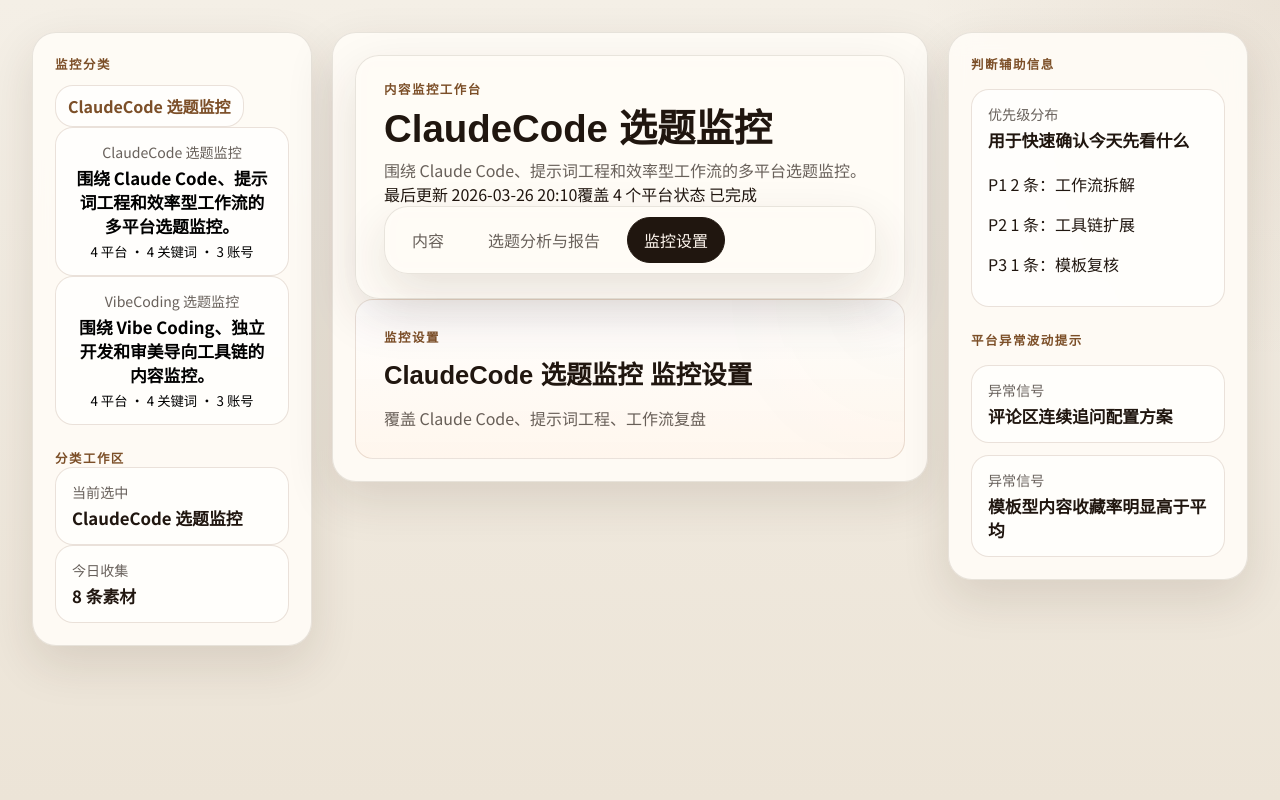
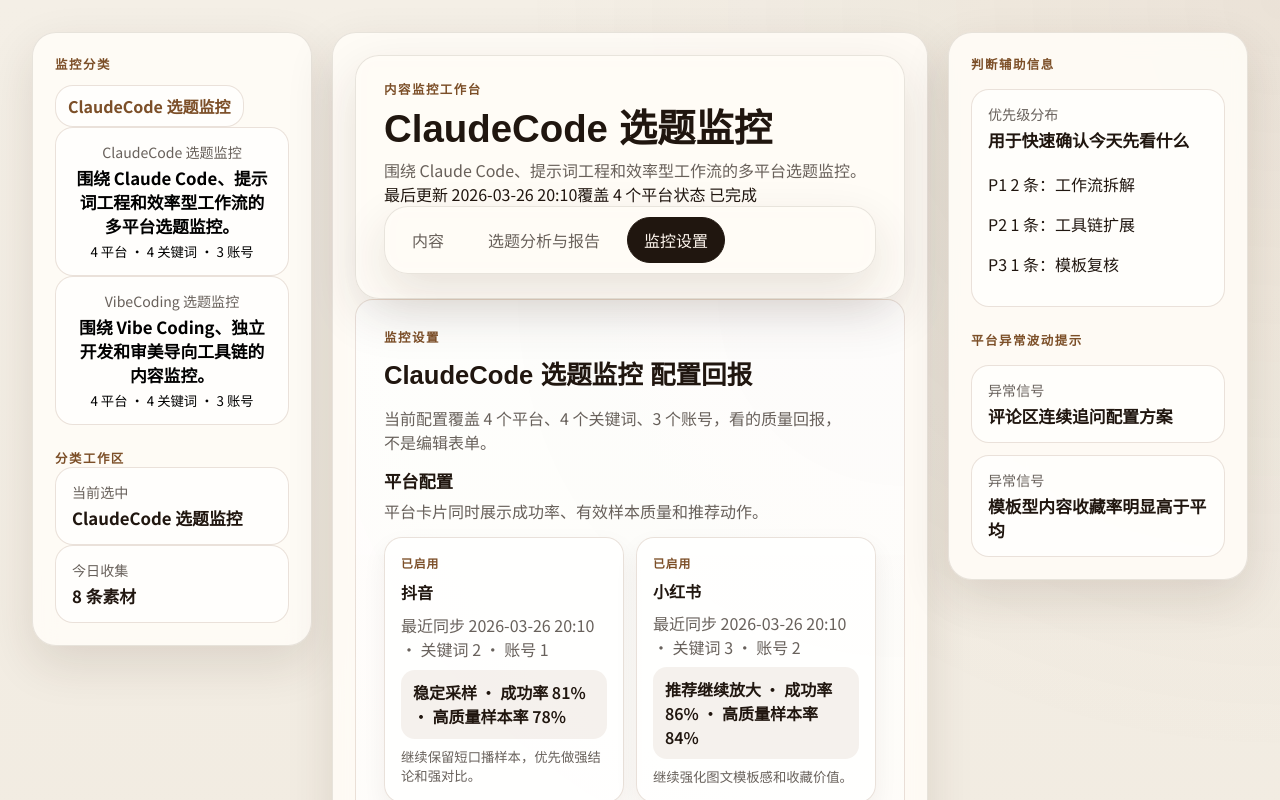
Before and after one commit to Selina2025-alt/Agent-Content-Factory, a Next.js app in the folder 数据采集与选题分析agent/: page / in a window 1280 px wide. Both pictures are taken after a click on the tab "监控设置". Shown: the top 800 px of the page. Built offline with nearby package versions, Linux system fonts and the light colour scheme.

Commit message:
Add monitored settings tab with quality feedback

```diff
--- a/数据采集与选题分析agent/src/app/globals.css
+++ b/数据采集与选题分析agent/src/app/globals.css
@@ -191,6 +191,92 @@
   max-width: 52ch;
 }
 
+.workbench-shell__settings-grid {
+  display: grid;
+  gap: 22px;
+}
+
+.workbench-shell__settings-section {
+  display: grid;
+  gap: 14px;
+}
+
+.workbench-shell__settings-section-header {
+  display: flex;
+  align-items: start;
+  justify-content: space-between;
+  gap: 12px;
+  flex-wrap: wrap;
+}
+
+.workbench-shell__settings-section-header h3 {
+  margin: 0 0 6px;
+  font-size: 1.08rem;
+}
+
+.workbench-shell__settings-section-header p {
+  margin: 0;
+  color: var(--muted);
+}
+
+.workbench-shell__settings-card-grid {
+  display: grid;
+  grid-template-columns: repeat(auto-fit, minmax(220px, 1fr));
+  gap: 12px;
+}
+
+.workbench-shell__settings-card {
+  display: grid;
+  gap: 8px;
+  min-height: 100%;
+  padding: 16px;
+  border: 1px solid rgba(124, 79, 40, 0.16);
+  border-radius: 18px;
+  background: rgba(255, 255, 255, 0.72);
+  box-shadow: 0 10px 24px rgba(58, 37, 20, 0.06);
+}
+
+.workbench-shell__settings-card strong {
+  font-size: 1rem;
+}
+
+.workbench-shell__settings-card p,
+.workbench-shell__settings-card small {
+  margin: 0;
+  color: var(--muted);
+}
+
+.workbench-shell__settings-card-eyebrow {
+  color: var(--accent);
+  text-transform: uppercase;
+  letter-spacing: 0.08em;
+  font-size: 0.74rem;
+  font-weight: 700;
+}
+
+.workbench-shell__settings-card-feedback {
+  padding: 10px 12px;
+  border-radius: 14px;
+  background: rgba(124, 79, 40, 0.08);
+  color: var(--ink);
+  font-weight: 600;
+}
+
+.workbench-shell__settings-card-actions {
+  display: flex;
+  gap: 8px;
+  flex-wrap: wrap;
+}
+
+.workbench-shell__action-button {
+  border: 1px solid rgba(32, 22, 15, 0.14);
+  border-radius: 999px;
+  padding: 10px 16px;
+  background: var(--ink);
+  color: #fff7ef;
+  box-shadow: 0 10px 20px rgba(32, 22, 15, 0.12);
+}
+
 @media (max-width: 1080px) {
   .workbench-shell__grid {
     grid-template-columns: minmax(0, 1fr);
--- a/数据采集与选题分析agent/src/components/workbench/monitoring-workbench.tsx
+++ b/数据采集与选题分析agent/src/components/workbench/monitoring-workbench.tsx
@@ -7,6 +7,7 @@
 import { ContentTab } from "@/components/workbench/content-tab";
 import { ReportTab } from "@/components/workbench/report-tab";
 import { RightRail } from "@/components/workbench/right-rail";
+import { SettingsTab } from "@/components/workbench/settings-tab";
 import { WorkbenchHeader } from "@/components/workbench/workbench-header";
 import { monitorCategories } from "@/lib/mock-data";
 import {
@@ -38,20 +39,6 @@
   };
 }
 
-function SettingsBridge({
-  activeCategory
-}: {
-  activeCategory: (typeof monitorCategories)[number];
-}) {
-  return (
-    <section className="workbench-shell__hero-card" aria-label="监控设置">
-      <div className="workbench-shell__panel-kicker">监控设置</div>
-      <h2>{`${activeCategory.name} 监控设置`}</h2>
-      <p>{activeCategory.settings.schedule.analysisScope}</p>
-    </section>
-  );
-}
-
 export function MonitoringWorkbench() {
   const [workbenchState, setWorkbenchState] = useState<WorkbenchState>(() =>
     buildInitialWorkbenchState(monitorCategories)
@@ -63,9 +50,9 @@
         <div className="workbench-shell__grid">
           <main className="workbench-shell__panel workbench-shell__panel--main">
             <div className="workbench-shell__hero-card">
-              <div className="workbench-shell__panel-kicker">今日建议动作池</div>
-              <h2>暂无监控分类</h2>
-              <p>请先添加一个监控分类后再查看工作台。</p>
+              <div className="workbench-shell__panel-kicker">浠婃棩寤鸿鍔ㄤ綔姹?</div>
+              <h2>鏆傛棤鐩戞帶鍒嗙被</h2>
+              <p>璇峰厛娣诲姞涓€涓洃鎺у垎绫诲悗鍐嶆煡鐪嬪伐浣滃彴銆?</p>
             </div>
           </main>
         </div>
@@ -201,7 +188,7 @@
               onOpenLinkedInsight={handleOpenLinkedInsight}
             />
           ) : (
-            <SettingsBridge activeCategory={activeCategory} />
+            <SettingsTab activeCategory={activeCategory} />
           )}
         </main>
 
--- /dev/null
+++ b/数据采集与选题分析agent/src/components/workbench/settings-tab.tsx
@@ -0,0 +1,206 @@
+"use client";
+
+import type { ReactNode } from "react";
+
+import type {
+  CreatorTarget,
+  KeywordTarget,
+  MonitorCategory,
+  PlatformSetting
+} from "@/lib/types";
+
+interface SettingsTabProps {
+  activeCategory: MonitorCategory;
+  onAddKeyword?: () => void;
+  onAddAccount?: () => void;
+}
+
+function getPlatformFeedback(platform: PlatformSetting) {
+  if (platform.successRate >= 85 && platform.qualityRate >= 84) {
+    return "推荐继续放大";
+  }
+
+  if (platform.successRate >= 78 && platform.qualityRate >= 75) {
+    return "稳定采样";
+  }
+
+  return "建议收缩";
+}
+
+function getKeywordFeedback(keyword: KeywordTarget) {
+  if (keyword.hitCount >= 15 && keyword.qualityRate >= 85) {
+    return "覆盖稳定";
+  }
+
+  if (keyword.hitCount <= 10) {
+    return "偏窄";
+  }
+
+  return "命中正常";
+}
+
+function getCreatorFeedback(creator: CreatorTarget) {
+  if (creator.weeklyUpdateCount >= 4 && creator.hotSampleContribution >= 3) {
+    return "活跃且高贡献";
+  }
+
+  if (creator.weeklyUpdateCount <= 2) {
+    return "更新偏少";
+  }
+
+  return "活动正常";
+}
+
+function getScheduleFeedback(activeCategory: MonitorCategory) {
+  const { platformCount, keywordCount, creatorCount } = activeCategory.overview;
+
+  if (platformCount >= 4 && keywordCount >= 4 && creatorCount >= 3) {
+    return "规则反馈: 覆盖完整，适合继续放大有效样本。";
+  }
+
+  return "规则反馈: 先补齐覆盖，再扩大采样。";
+}
+
+function Card({
+  eyebrow,
+  title,
+  summary,
+  detail,
+  footer,
+  action
+}: {
+  eyebrow: string;
+  title: string;
+  summary: string;
+  detail: string;
+  footer?: string;
+  action?: ReactNode;
+}) {
+  return (
+    <article className="workbench-shell__settings-card">
+      <span className="workbench-shell__settings-card-eyebrow">{eyebrow}</span>
+      <strong>{title}</strong>
+      <p>{summary}</p>
+      <div className="workbench-shell__settings-card-feedback">{detail}</div>
+      {footer ? <small>{footer}</small> : null}
+      {action ? <div className="workbench-shell__settings-card-actions">{action}</div> : null}
+    </article>
+  );
+}
+
+export function SettingsTab({
+  activeCategory,
+  onAddKeyword,
+  onAddAccount
+}: SettingsTabProps) {
+  return (
+    <section
+      className="workbench-shell__hero-card workbench-shell__settings-shell"
+      aria-label={`${activeCategory.name} 监控设置`}
+    >
+      <div className="workbench-shell__panel-kicker">监控设置</div>
+      <h2>{`${activeCategory.name} 配置回报`}</h2>
+      <p>
+        {`当前配置覆盖 ${activeCategory.overview.platformCount} 个平台、${activeCategory.overview.keywordCount} 个关键词、${activeCategory.overview.creatorCount} 个账号，看的质量回报，不是编辑表单。`}
+      </p>
+
+      <div className="workbench-shell__settings-grid">
+        <section className="workbench-shell__settings-section" aria-label="platform-settings">
+          <div className="workbench-shell__settings-section-header">
+            <div>
+              <h3>平台配置</h3>
+              <p>平台卡片同时展示成功率、有效样本质量和推荐动作。</p>
+            </div>
+          </div>
+          <div className="workbench-shell__settings-card-grid">
+            {activeCategory.settings.platforms.map((platform) => (
+              <Card
+                key={platform.id}
+                eyebrow={platform.enabled ? "已启用" : "已停用"}
+                title={platform.label}
+                summary={`最近同步 ${platform.syncedAt} · 关键词 ${platform.keywordCount} · 账号 ${platform.creatorCount}`}
+                detail={`${getPlatformFeedback(platform)} · 成功率 ${platform.successRate}% · 高质量样本率 ${platform.qualityRate}%`}
+                footer={platform.recommendation}
+              />
+            ))}
+          </div>
+        </section>
+
+        <section className="workbench-shell__settings-section" aria-label="keyword-settings">
+          <div className="workbench-shell__settings-section-header">
+            <div>
+              <h3>关键词配置</h3>
+              <p>关键词卡片显示命中数、高质量命中率和过宽/过窄/重叠提示。</p>
+            </div>
+            <button type="button" className="workbench-shell__action-button" onClick={onAddKeyword}>
+              添加关键词
+            </button>
+          </div>
+          <div className="workbench-shell__settings-card-grid">
+            {activeCategory.settings.keywords.map((keyword) => (
+              <Card
+                key={keyword.id}
+                eyebrow={keyword.platformIds.join(" / ")}
+                title={keyword.label}
+                summary={`命中数 ${keyword.hitCount} · 高质量命中率 ${keyword.qualityRate}%`}
+                detail={`${getKeywordFeedback(keyword)} · ${keyword.qualityHint}`}
+                footer={keyword.overlapHint}
+              />
+            ))}
+          </div>
+        </section>
+
+        <section className="workbench-shell__settings-section" aria-label="creator-account-settings">
+          <div className="workbench-shell__settings-section-header">
+            <div>
+              <h3>创作者 / 账号</h3>
+              <p>账号卡片展示画像、爆款样本贡献和健康活跃提示。</p>
+            </div>
+            <button type="button" className="workbench-shell__action-button" onClick={onAddAccount}>
+              添加账号
+            </button>
+          </div>
+          <div className="workbench-shell__settings-card-grid">
+            {activeCategory.settings.creators.map((creator) => (
+              <Card
+                key={creator.id}
+                eyebrow={creator.platformId}
+                title={creator.name}
+                summary={creator.profile}
+                detail={`${getCreatorFeedback(creator)} · 爆款样本贡献 ${creator.hotSampleContribution}`}
+                footer={`${creator.hotContentStatus} · ${creator.healthHint} · 最近更新 ${creator.updatedAt}`}
+              />
+            ))}
+          </div>
+        </section>
+
+        <section className="workbench-shell__settings-section" aria-label="schedule-rules-settings">
+          <div className="workbench-shell__settings-section-header">
+            <div>
+              <h3>排期 / 规则</h3>
+              <p>排期卡片说明采集节奏，规则卡片解释当前配置质量反馈。</p>
+            </div>
+          </div>
+          <div className="workbench-shell__settings-card-grid">
+            <Card
+              eyebrow="排期"
+              title={activeCategory.settings.schedule.frequency}
+              summary={`采集时间 ${activeCategory.settings.schedule.time} · 模型 ${activeCategory.settings.schedule.model}`}
+              detail={`覆盖范围 · ${activeCategory.settings.schedule.analysisScope}`}
+              footer="排期稳定，适合保持当前采样节奏。"
+            />
+            <Card
+              eyebrow="规则反馈"
+              title="当前质量信号"
+              summary={getScheduleFeedback(activeCategory)}
+              detail="配置越完整，越容易把热点内容转成可复用的选题线索。"
+              footer={activeCategory.decisionSignals.reviewItems.join(" · ")}
+            />
+          </div>
+        </section>
+      </div>
+    </section>
+  );
+}
+
+export default SettingsTab;
```
Also changed, not shown: 1 other file (tests, documents, lock files or other folders).
